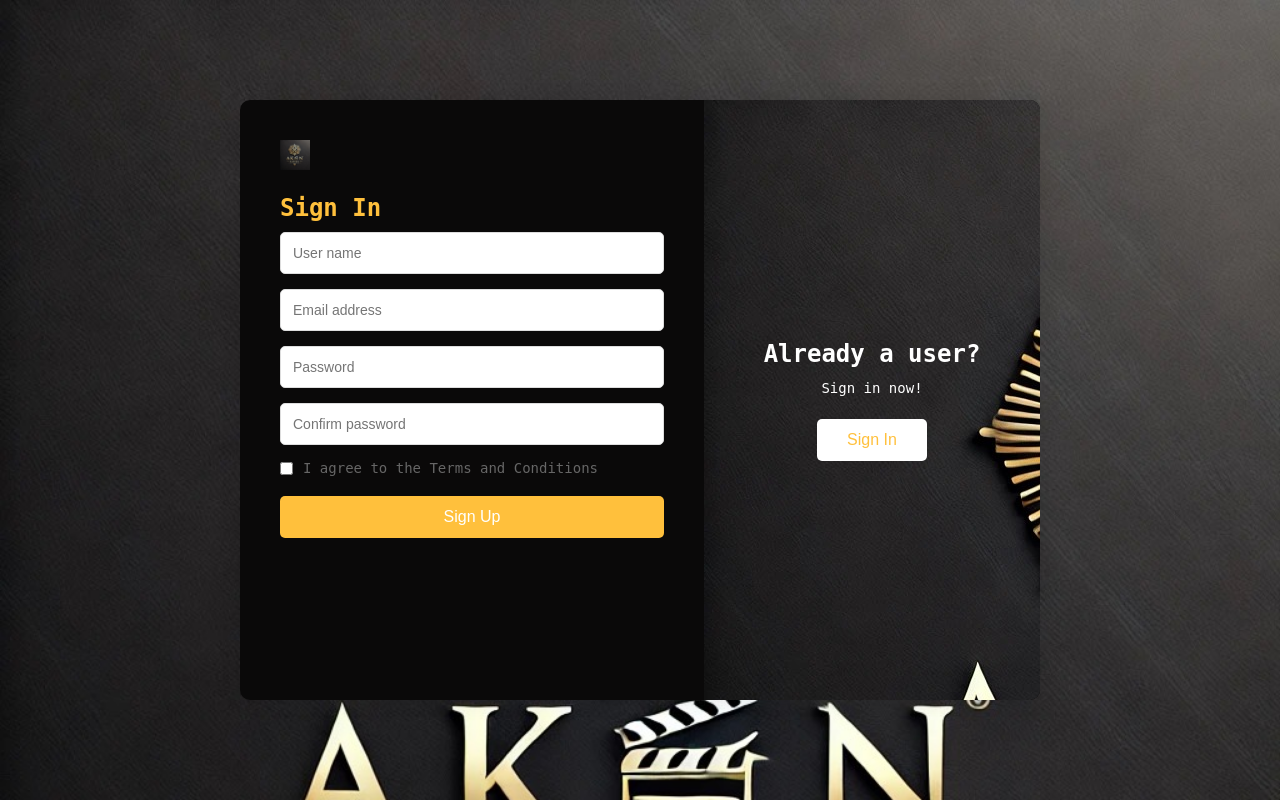
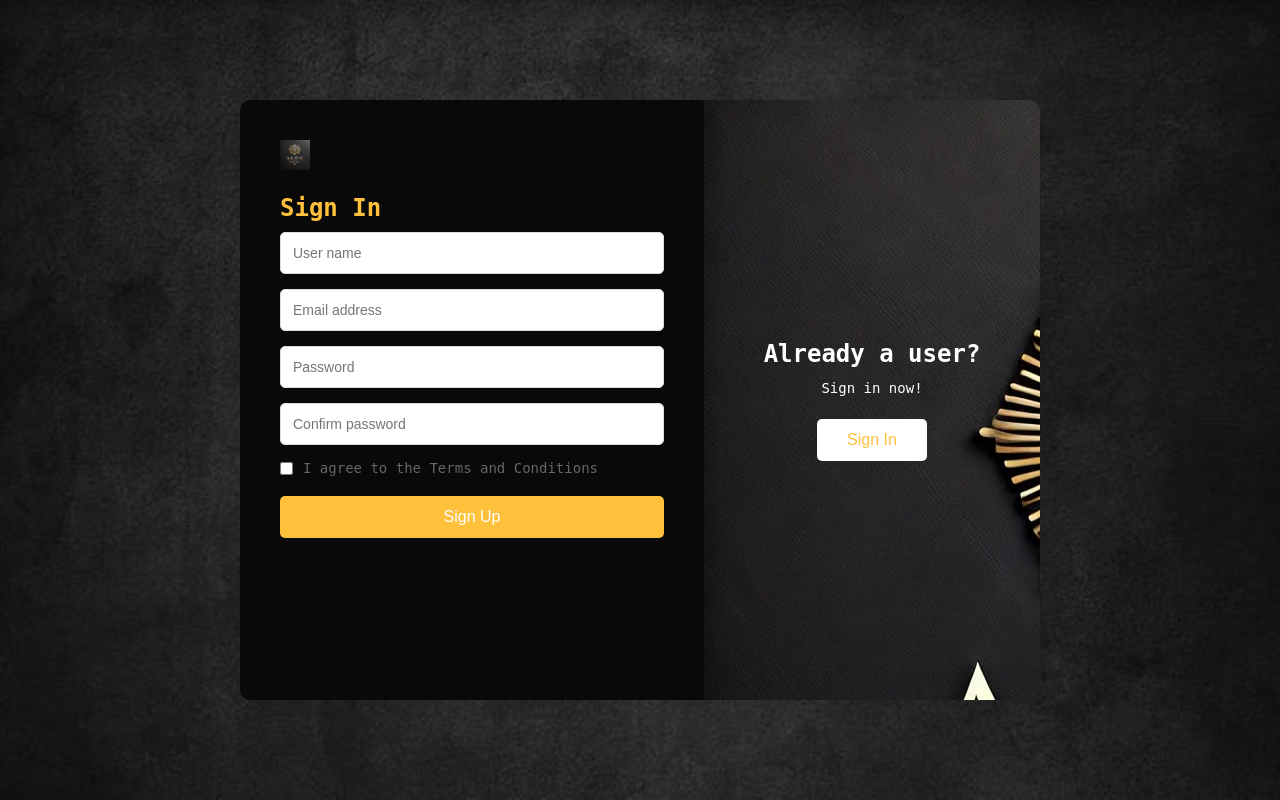
Before and after one commit to Naanaaraba/AkanNation, a PHP site: page /signUp.html in a window 1280 px wide. Run offline with PHP 8.4, Linux system fonts and the light colour scheme.

Commit message:
Update li.css

```diff
--- a/li.css
+++ b/li.css
@@ -13,7 +13,7 @@
     align-items: center;
     height: 100vh;
     margin: 0;
-    background-image:url("AkanNation logo.jpg");
+    background-image:url("background-image.jpeg");
     background-repeat: none;
     background-size: cover;
 }
```
